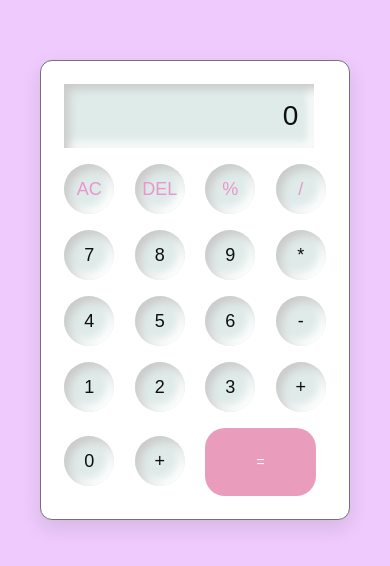
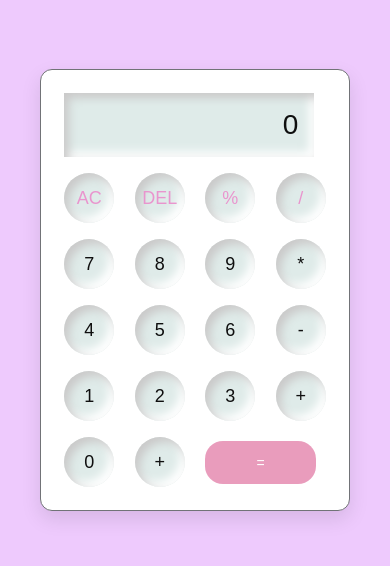
Before and after one commit to TANZEEL425/Calculator, a plain HTML site: page index.html in a window 390 px wide. Shown: the part 132-698 px from the top of the page. Drawn offline with Linux system fonts and the light colour scheme.

Commit message:
Update style.css

```diff
--- a/style.css
+++ b/style.css
@@ -84,8 +84,8 @@ button{
     }
      .equal-button{
         width: 40%;
-        height: 8vh;
-        border-radius: 20px;
+        height: 5vh;
+        border-radius: 18px;
         font-size: 14px;
     }
 }
```
